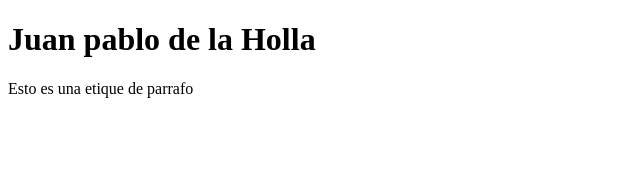
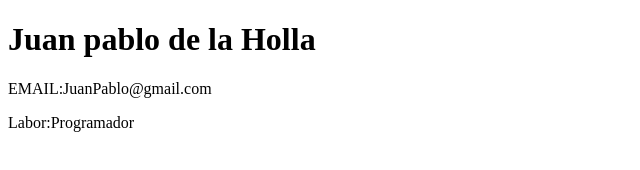
Before and after one commit to yadircubillo61-netizen/practicas-de-Git-GitHub, a plain HTML site: page index.html in a window 1280 px wide. Shown: the whole page, without its empty margins (0-640 px from the left). Drawn offline with Linux system fonts and the light colour scheme.

Commit message:
actualizacion index rama/desarrollo

```diff
--- a/index.html
+++ b/index.html
@@ -7,6 +7,7 @@
 </head>
 <body>
     <h1>Juan pablo de la Holla</h1>
-    <p>Esto es una etique de parrafo</p>
+    <p>EMAIL:JuanPablo@gmail.com</p>
+    <p>Labor:Programador</p>
 </body>
 </html>
```
